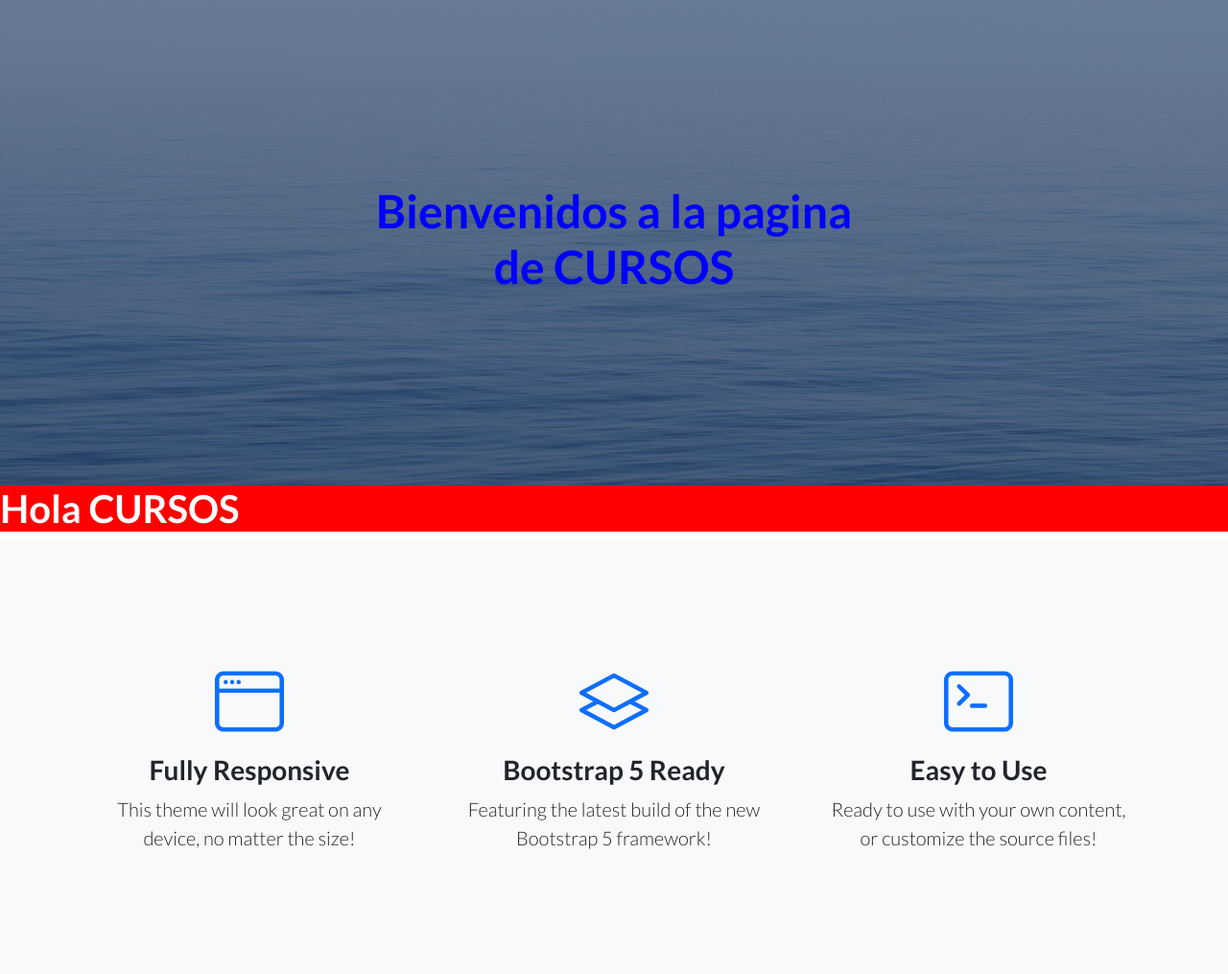
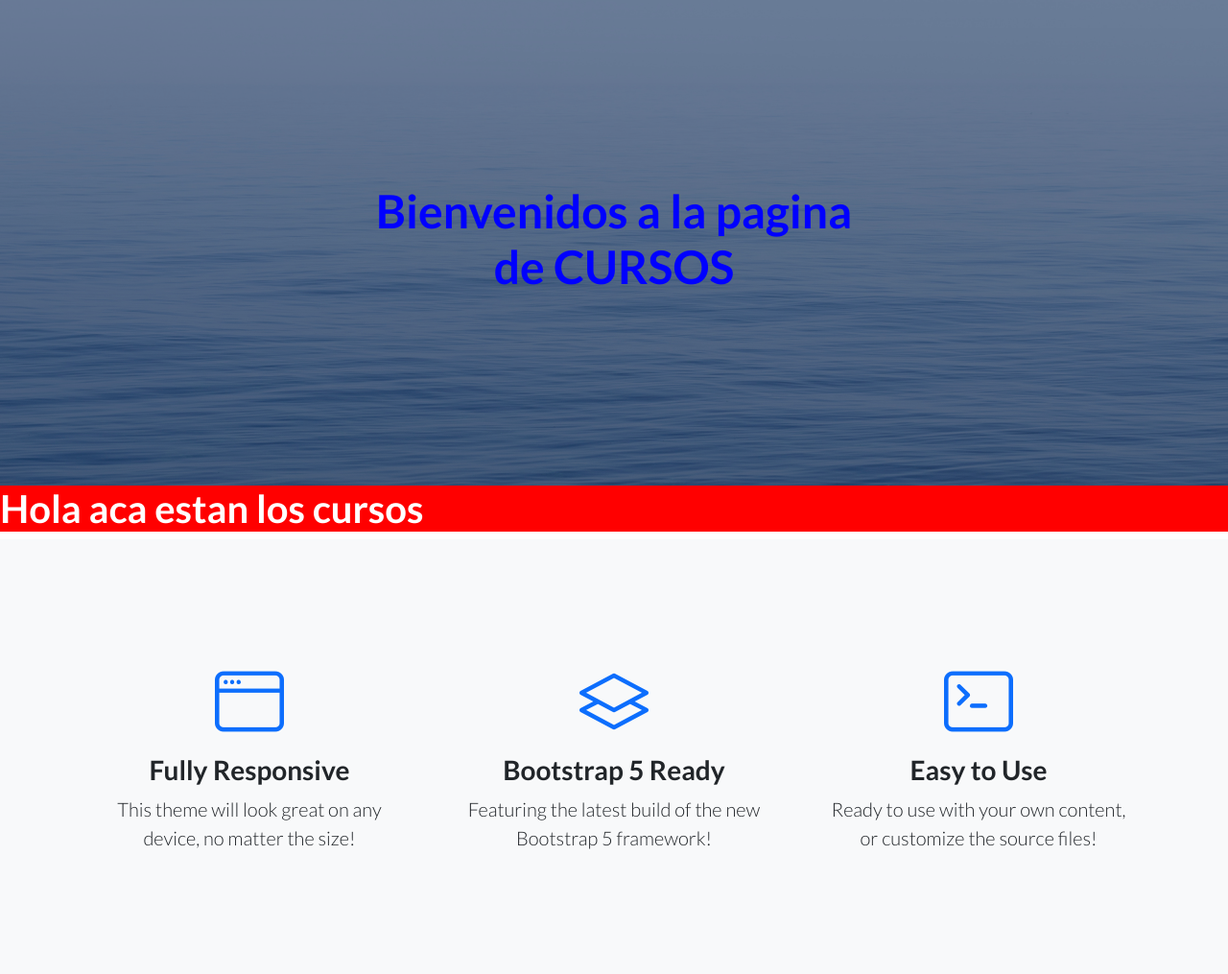
Before and after one commit to dholiva15/Python_Comision_51325, a Django app: page /AppCoder/cursos/ in a window 1280 px wide. Shown: the part 67-1082 px from the top of the page at 96% size. Run offline with Django 4.2, Linux system fonts and the light colour scheme; some libraries are stand-ins or nearby versions.

Commit message:
cambio En Cursos

```diff
--- a/proyectoCoder/AppCoder/templates/AppCoder/cursos.html
+++ b/proyectoCoder/AppCoder/templates/AppCoder/cursos.html
@@ -11,6 +11,6 @@
 
 {% block contenido_que_cambia %}
 
-<h1 style="background-color: RED; color:white"> Hola CURSOS</h1>
+<h1 style="background-color: RED; color:white"> Hola aca estan los cursos</h1>
 
 {% endblock %}
```
